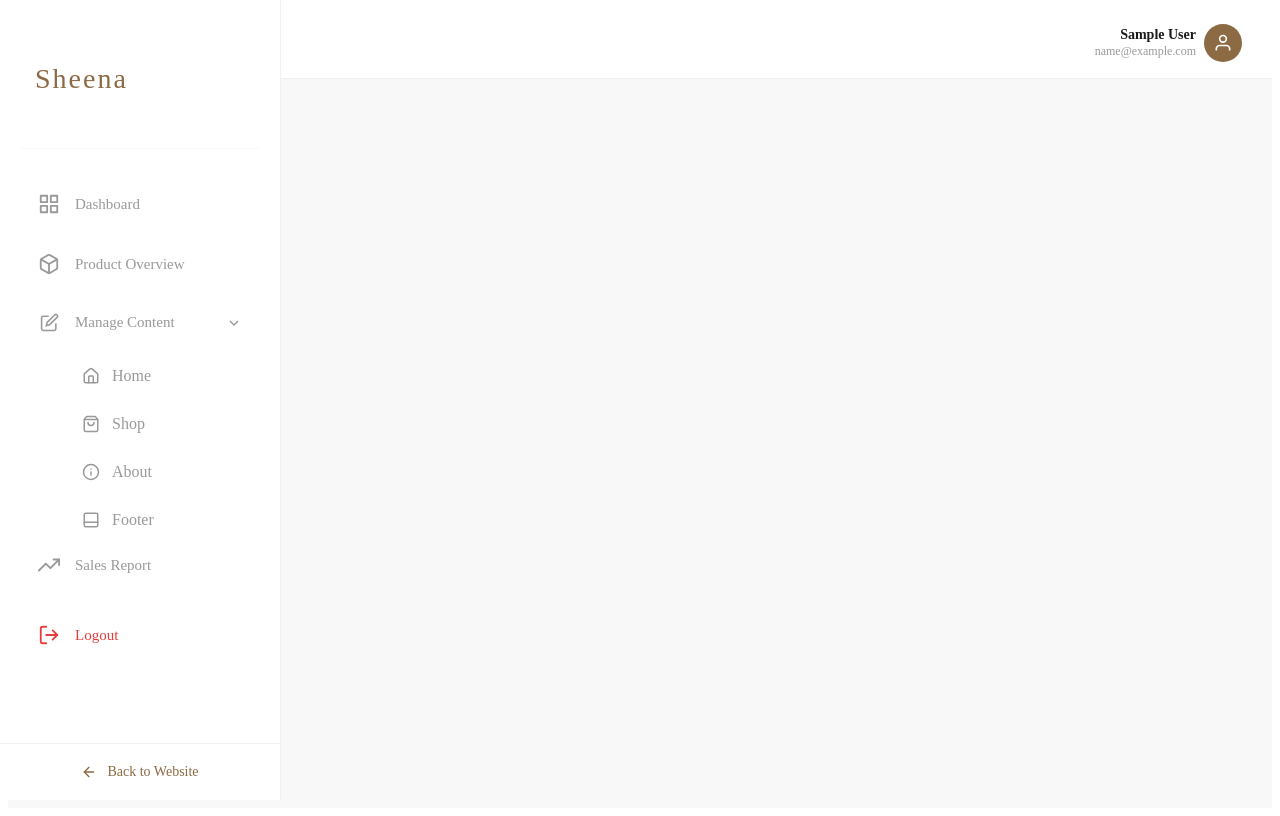
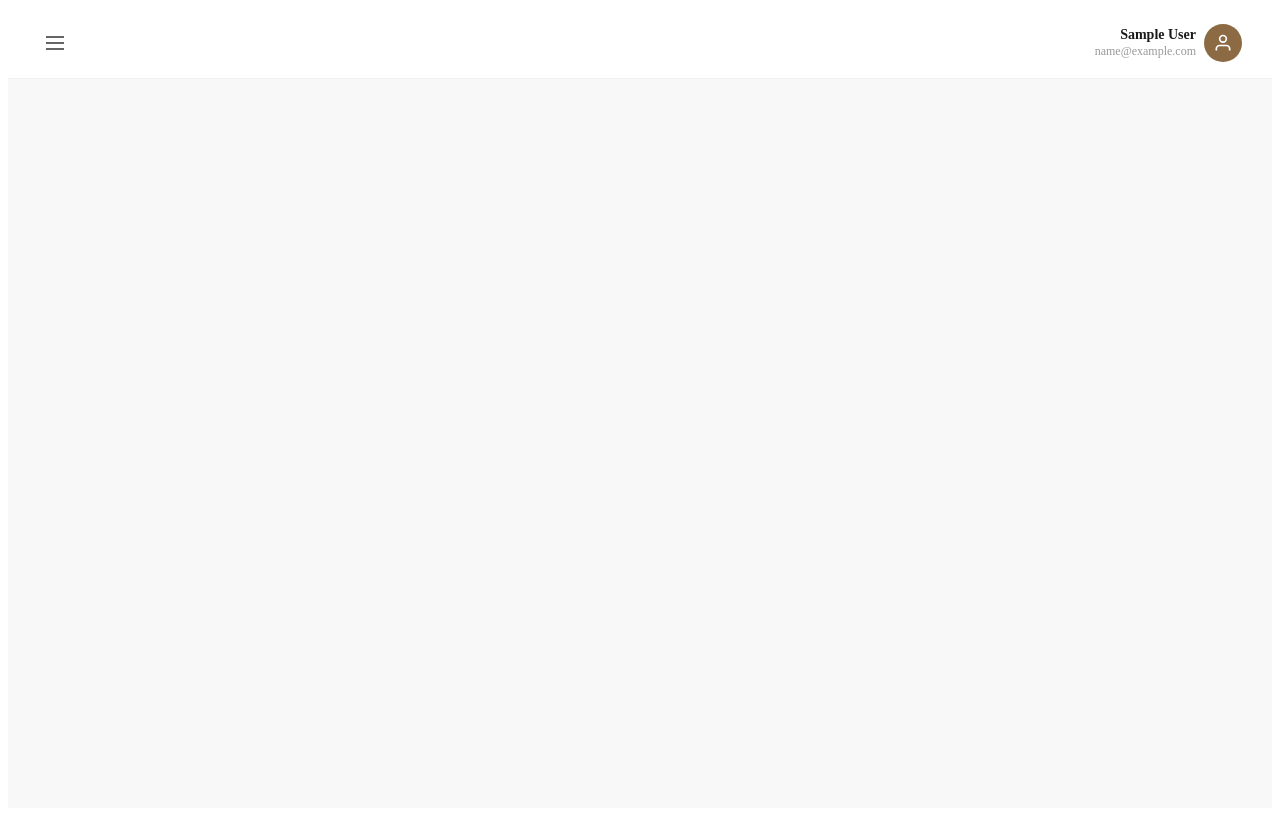
Before and after one commit to keisharmdh/sheena-frontend, a Vue app: page /admin in a window 1280 px wide. Built offline with nearby package versions, Linux system fonts and the light colour scheme; sample sign-in values are in the browser's storage.

Commit message:
fix sidebar

```diff
--- a/src/components/SidebarAd.vue
+++ b/src/components/SidebarAd.vue
@@ -247,8 +247,8 @@ const handleLogout = () => {
   left: 0; /* Mulai dari titik 0 */
   z-index: 1000;
   /* Sembunyikan dengan menggeser dirinya sendiri ke kiri sejauh lebarnya */
-  /*transform: translateX(-100%);
-  transition: transform 0.3s cubic-bezier(0.4, 0, 0.2, 1);*/
+  transform: translateX(-100%);
+  transition: transform 0.3s cubic-bezier(0.4, 0, 0.2, 1);
   overflow-x: hidden;
 }
 
```
